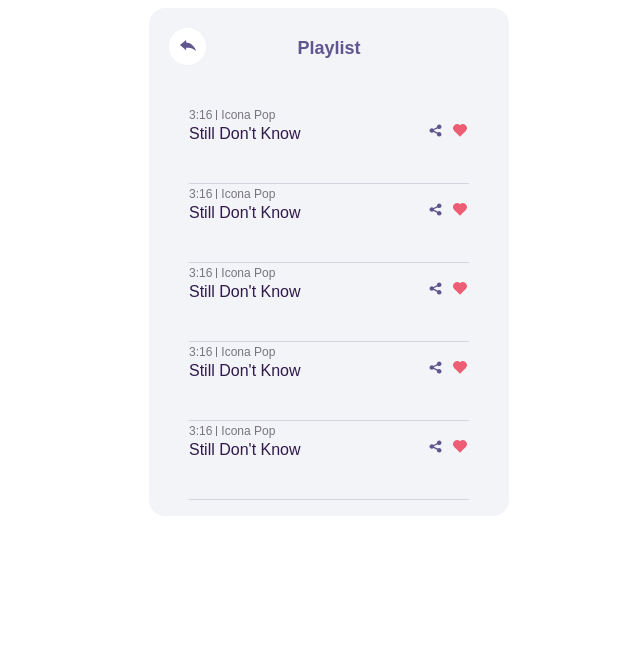
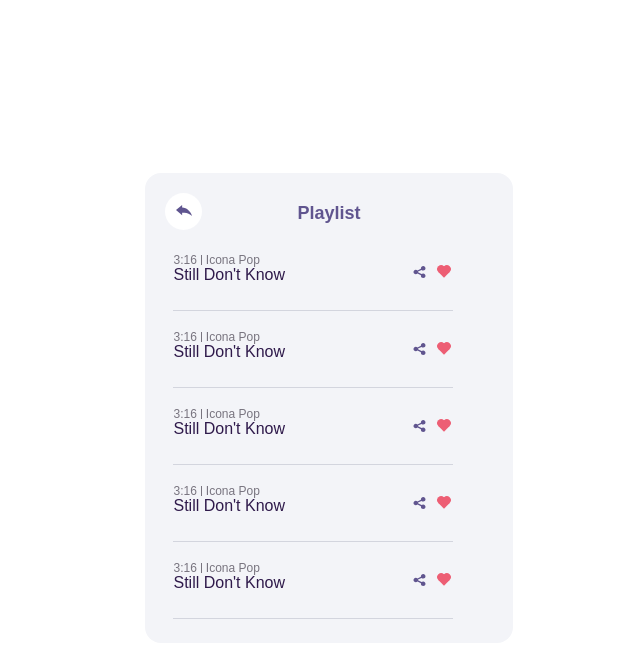
Before and after one commit to katarzynagodlewska/widget, a Vue app: page / in a window 1280 px wide. Shown: the top 658 px of the page, without its empty margins (311-951 px from the left). Built offline with nearby package versions, Linux system fonts and the light colour scheme; a web font is replaced by a local one.

Commit message:
fix styles for playlist, item and main classes, add styles for list class

```diff
--- a/src/styles/main.scss
+++ b/src/styles/main.scss
@@ -10,8 +10,9 @@ body {
     display: flex;
     justify-content: center;
     align-items: center;
+    min-height: 100vh;
 }
 
 .main {
-    width: 360px;
+    min-width: 360px;
 }
--- a/src/styles/modules/playlist-item.scss
+++ b/src/styles/modules/playlist-item.scss
@@ -1,13 +1,14 @@
 @import "../variables";
 
 .item {
-    height: 4.875rem;
+    height: 44px;
     list-style: none;
     margin: 0;
+    padding: 16px 0;
     max-width: 280px;
     border-bottom: $light-gray 1px solid;
     &__actions {
-        margin: -12px 0 0 240px;
+        margin: 0 0 0 240px;
         display: inline-flex;
     }
     &__artist {
@@ -20,7 +21,7 @@
         background-color: $pink;
         display: inline-block;
         height: 8px;
-        margin: 3px 5px 0 0;
+        margin: -14px 5px 0 0;
         position: relative;
         top: 0;
         transform: rotate(-45deg);
@@ -43,7 +44,7 @@
         }
     }
     &__share {
-        margin: 0px 14px 0 0;
+        margin: -20px 14px 0 0;
     }
     &__time {
         color: $gray;
@@ -61,6 +62,6 @@
     }
     &__title {
         color: $dark-purple;
-        margin: -1rem 0 1.5rem;
+        margin: -1.25rem 0 1.5rem;
     }
 }
--- a/src/styles/modules/playlist.scss
+++ b/src/styles/modules/playlist.scss
@@ -6,6 +6,7 @@
     justify-content: center;
     background-color: #F3F4F8;
     border-radius: 16px;
+    padding-bottom: 1.5rem;
     &__arrow {
         margin: 8px 4px;
     }
@@ -37,6 +38,11 @@
         font-weight: 700;
         font-size: 1.125rem;
         color: $purple;
-        margin: 30px 152px;
+        margin: 30px 152px 10px;
     }
 }
+
+.list {
+    padding: 0 3.25rem 0 1.75rem;
+    margin: 0;
+}
```
